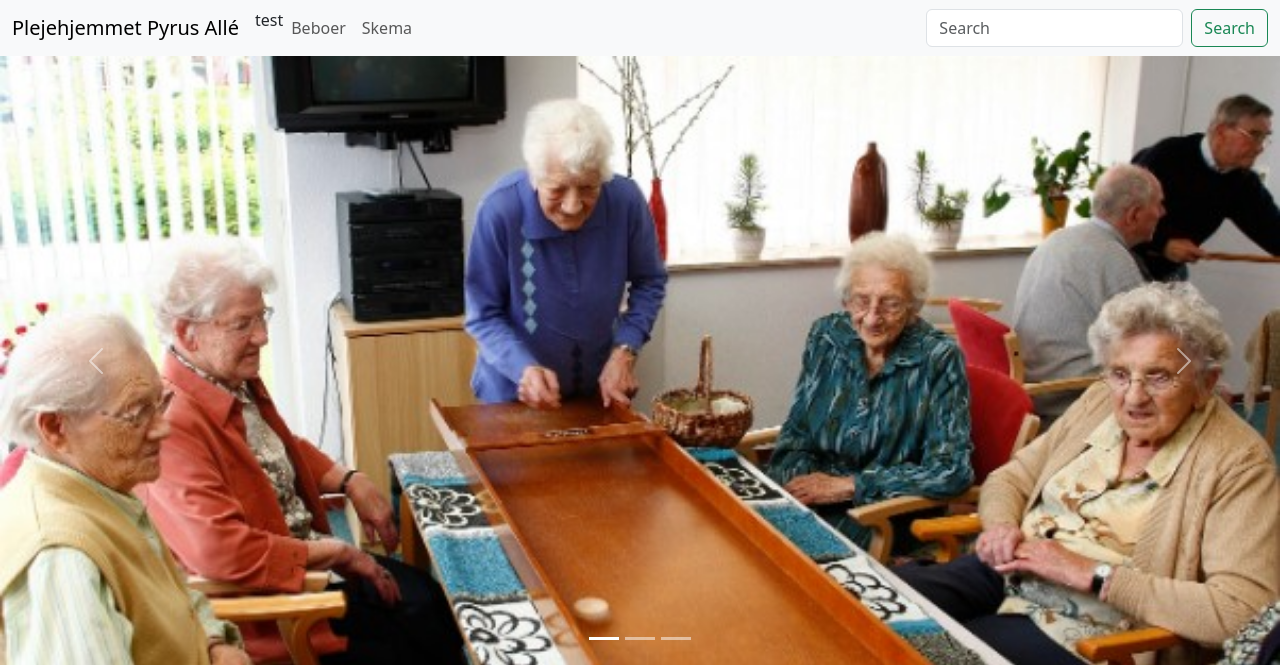
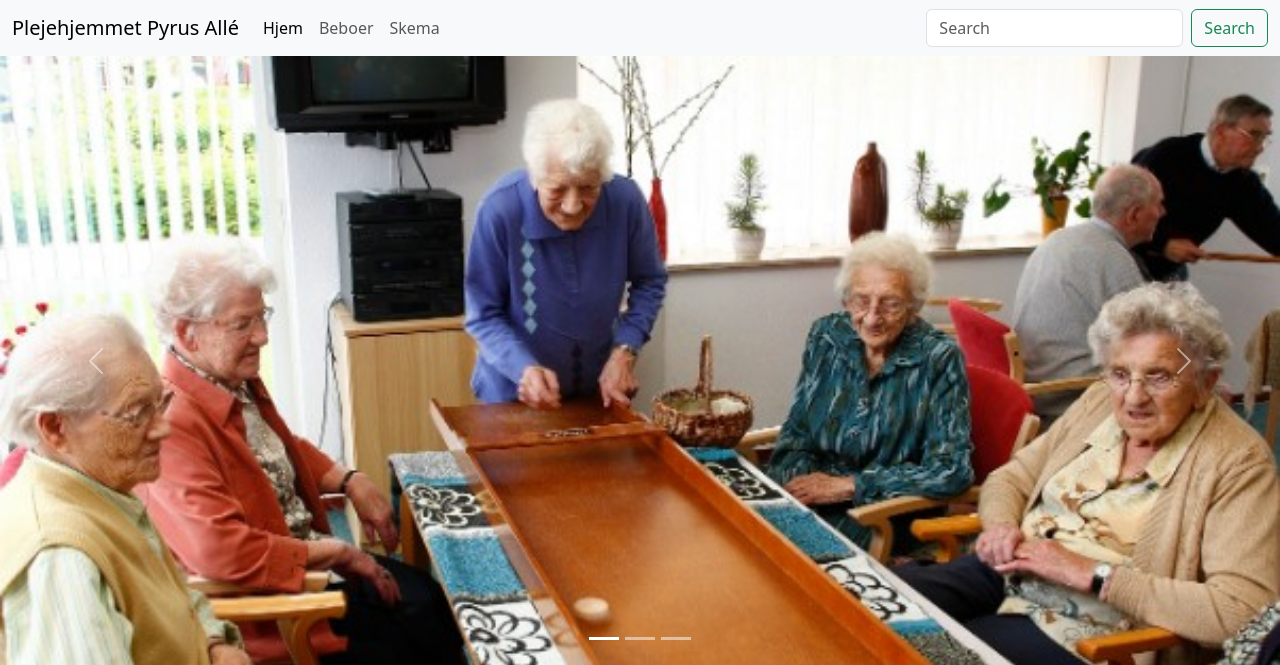
Before and after one commit to Lenease/3.semesterprojekt_gruppe1B, a Flask app: page / in a window 1280 px wide. Shown: the top 665 px of the page. Run offline with Flask 3, Linux system fonts and the light colour scheme.

Commit message:
version1

```diff
--- a/Hjemmeside/templates/hjem.html
+++ b/Hjemmeside/templates/hjem.html
@@ -23,7 +23,7 @@
     <div class="collapse navbar-collapse" id="navbarTogglerDemo02">
       <ul class="navbar-nav me-auto mb-2 mb-lg-0">
         <li class="nav-item">
-          test
+          <a class="nav-link active" aria-current="page" href="/Hjemmeside/templates/hjem.html">Hjem</a>
         </li>
         <li class="nav-item">
           <a class="nav-link" href="/Hjemmeside/templates/beboer.html">Beboer</a>
```
